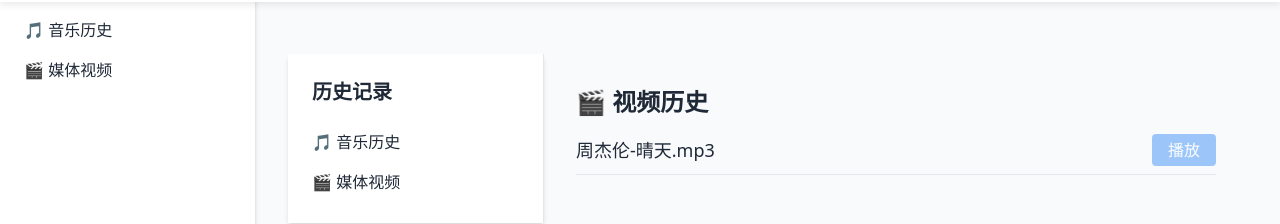
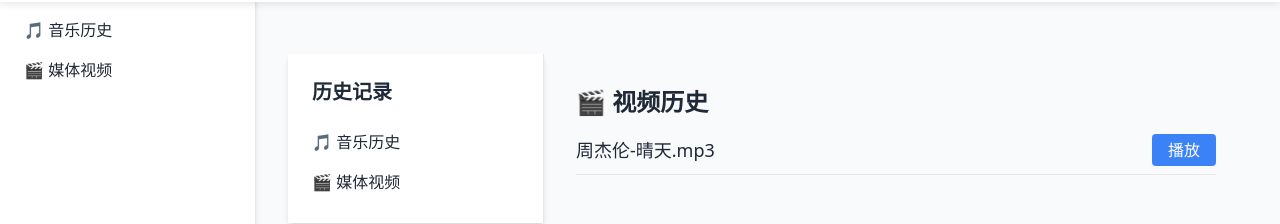
Before and after one commit to HFY-gif/media-player, a Vue app in the folder media-history-app-final-noplayer/: page / in a window 1280 px wide. Shown: the part 58-282 px from the top of the page. Built offline with nearby package versions, Linux system fonts and the light colour scheme.

Commit message:
Update HistoryList.vue
修改侧边导航栏，并使其布局延伸至底部

```diff
--- a/media-history-app-final-noplayer/src/components/HistoryList.vue
+++ b/media-history-app-final-noplayer/src/components/HistoryList.vue
@@ -1,16 +1,27 @@
 <template>
   <div>
-    <div v-for="item in filteredList" :key="item.name" class="mb-4 border-b pb-2 flex justify-between items-center">
+    <div
+      v-for="item in filteredList"
+      :key="item.name"
+      class="mb-4 border-b pb-2 flex justify-between items-center"
+    >
       <span class="text-lg">{{ item.name }}</span>
-      <button class="text-white bg-blue-400 cursor-not-allowed px-4 py-1 rounded opacity-60" disabled>播放</button>
+      <button
+        @click="goToPlayer(item)"
+        class="text-white bg-blue-500 hover:bg-blue-600 px-4 py-1 rounded"
+      >
+        播放
+      </button>
     </div>
   </div>
 </template>
 
 <script setup>
+import { useRouter } from 'vue-router'
 import { computed } from 'vue'
 
 const props = defineProps({ type: String })
+const router = useRouter()
 
 const historyData = [
   { name: '周杰伦-晴天.mp3', url: '/media/sunny.mp3', type: 'music' },
@@ -18,4 +29,9 @@ const historyData = [
 ]
 
 const filteredList = computed(() => historyData.filter(item => item.type === props.type))
+
+function goToPlayer(item) {
+  const route = item.type === 'music' ? '/audio-player' : '/video-player'
+  router.push({ path: route, query: { src: item.url } })
+}
 </script>
```
